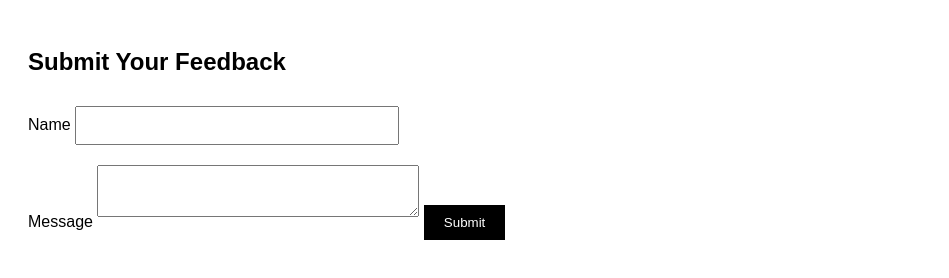
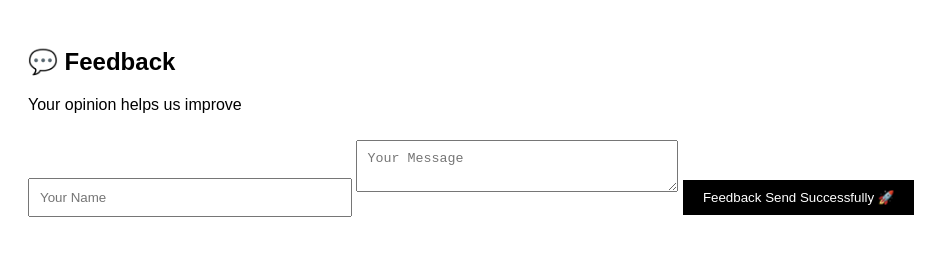
Before and after one commit to varundeepm/feedback-project, a plain HTML site: page feedback-project/index.html in a window 1280 px wide. Shown: the whole page, without its empty margins (0-949 px from the left). Drawn offline with Linux system fonts and the light colour scheme.

Commit message:
Update index.html

```diff
--- a/feedback-project/index.html
+++ b/feedback-project/index.html
@@ -3,25 +3,22 @@
 <head>
     <meta charset="UTF-8">
     <meta name="viewport" content="width=device-width, initial-scale=1.0">
-    <title>Feedback Form</title>
+    <title>Feedback</title>
     <link rel="stylesheet" href="style.css">
 </head>
 <body>
 
-    <div class="container">
-        <h2>Submit Your Feedback</h2>
+    <div class="card">
+        <h2>💬 Feedback</h2>
+        <p>Your opinion helps us improve</p>
 
         <form id="feedbackForm">
-            <label>Name</label>
-            <input type="text" id="name" required>
-        </br>
-            <label>Message</label>
-            <textarea id="message" required></textarea>
-
-            <button type="submit">Submit</button>
+            <input type="text" id="name" placeholder="Your Name" required>
+            <textarea id="message" placeholder="Your Message" required></textarea>
+            <button type="submit"> Feedback Send Successfully 🚀</button>
         </form>
 
-        <p id="status"></p>
+        <span id="status"></span>
     </div>
 
     <script src="script.js"></script>
```
